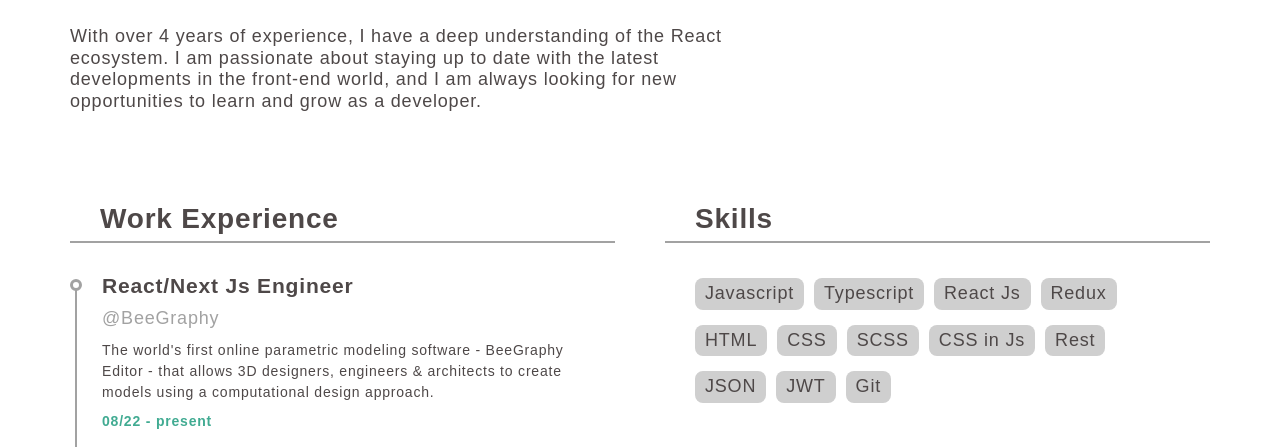
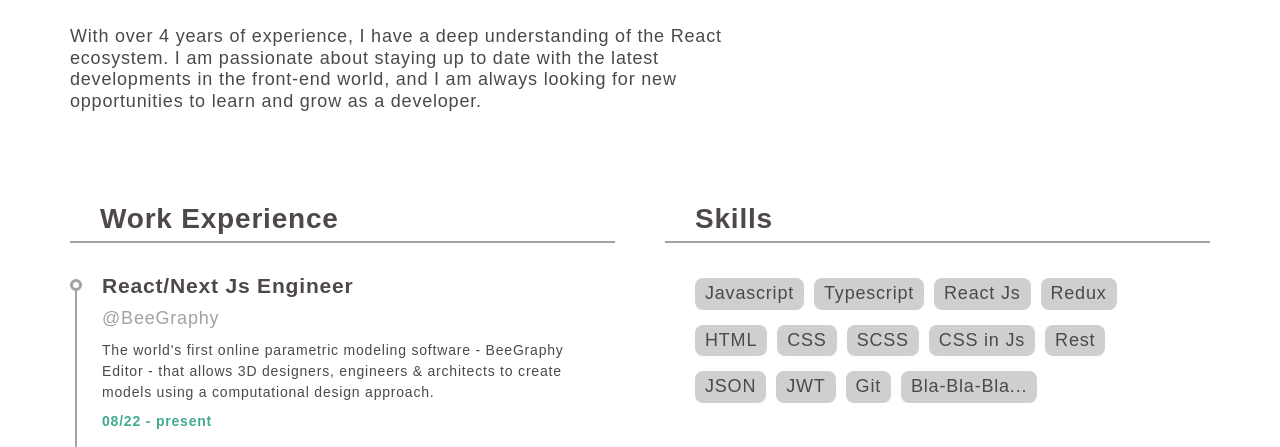
Before and after one commit to abrtrn/my-resume, a plain HTML site: page index.html in a window 1280 px wide. Shown: the part 304-751 px from the top of the page. Drawn offline with Linux system fonts and the light colour scheme.

Commit message:
bla-bla-bla

```diff
--- a/index.html
+++ b/index.html
@@ -62,6 +62,7 @@
         <li class="skills__list-item">JSON</li>
         <li class="skills__list-item">JWT</li>
         <li class="skills__list-item">Git</li>
+        <li class="skills__list-item">Bla-Bla-Bla...</li>
       </ul>
     </section>
     <section class="experience">
```
